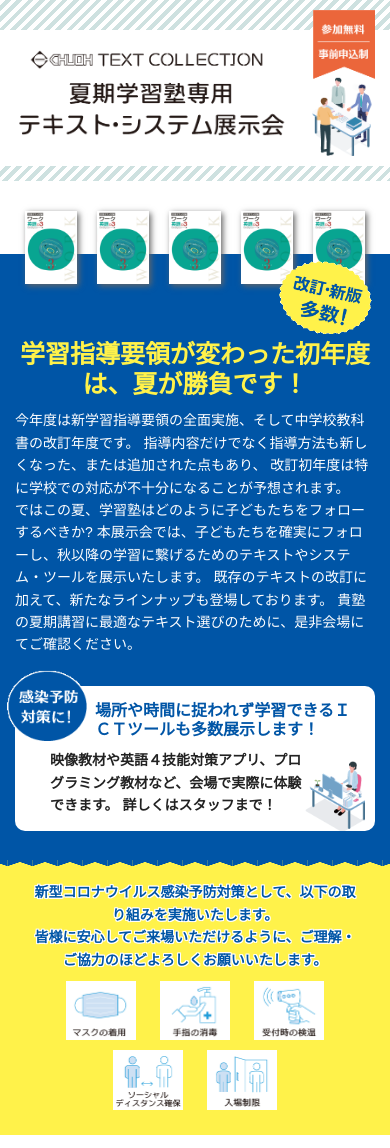
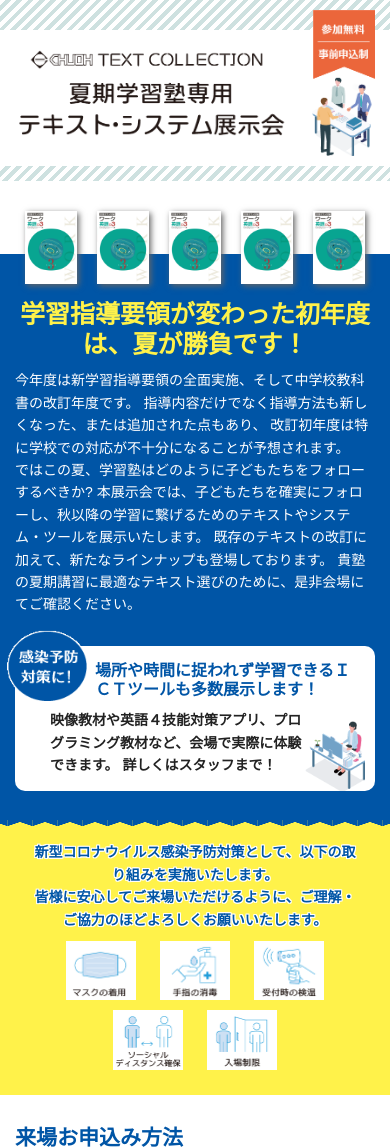
Before and after one commit to kamekame0712/event, a CodeIgniter app: page /event/index.php/summer21/chushikoku in a window 390 px wide. Shown: the top 1148 px of the page. Run offline with CodeIgniter, Linux system fonts and the light colour scheme; some libraries are stand-ins or nearby versions.

Commit message:
最終調整３

```diff
--- a/app/views/front/summer21/chushikoku.php
+++ b/app/views/front/summer21/chushikoku.php
@@ -7,7 +7,7 @@
 		<section>
 			<div class="container">
 				<div class="top-image">
-					<img src="<?= base_url('img/summer21/new.png') ?>" alt="改訂・新版多数" class="new-label">
+					<img src="<?= base_url('img/summer21/new.png') ?>" alt="改訂・新版多数" class="new-label for-pc">
 
 					<div class="text-list">
 						<div class="image-wrapper">
--- a/css/style.summer21_chushikoku.css
+++ b/css/style.summer21_chushikoku.css
@@ -202,7 +202,7 @@
     }
 
     .guide .guide-content {
-        padding-top: 85px;
+        padding-top: 45px;
     }
 
     .guide .guide-content h3 {
```
